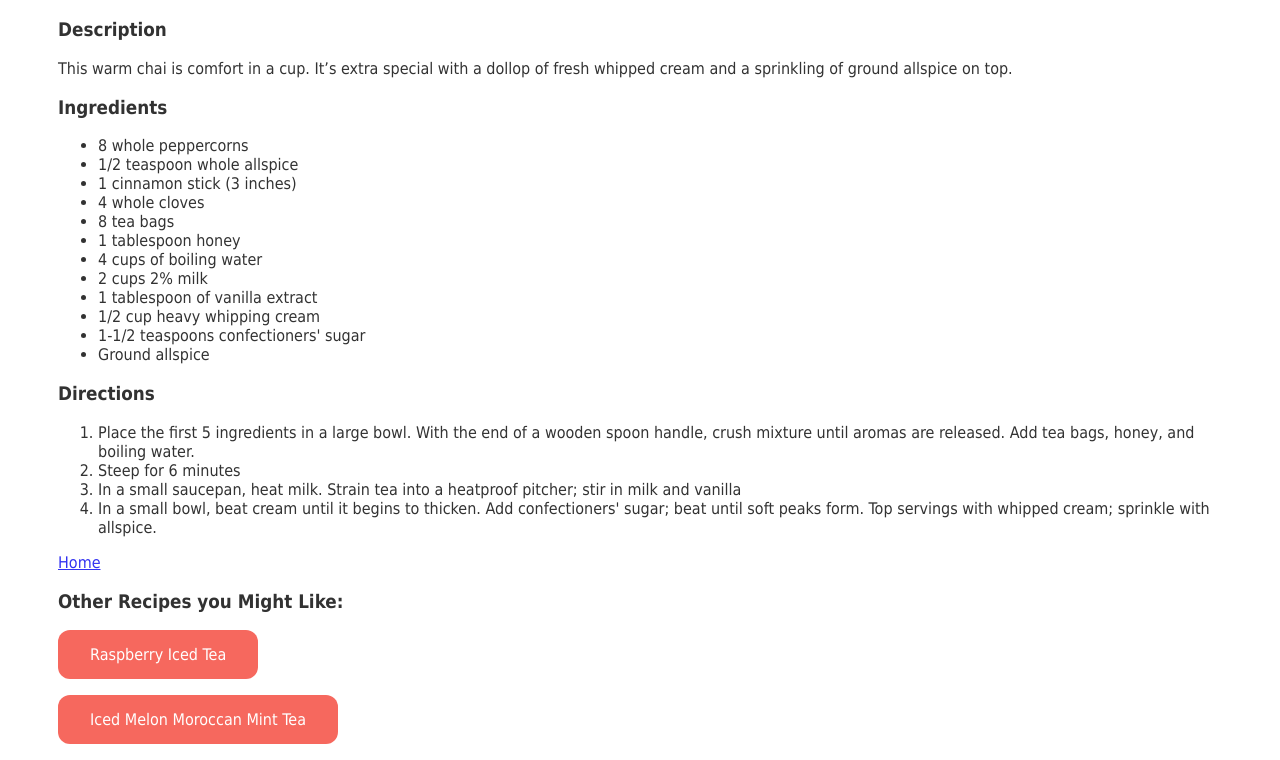
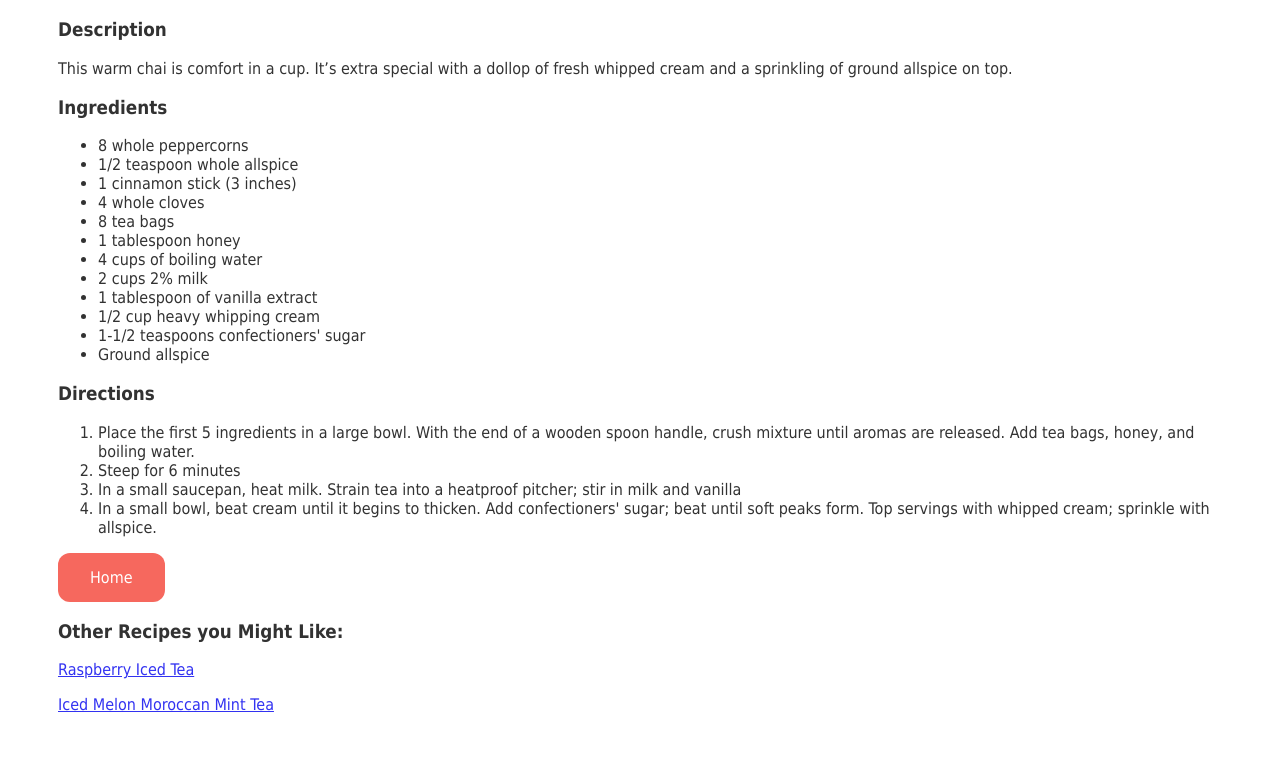
Before and after one commit to n-susanto/odin-recipes, a plain HTML site: page recipes/vanilla-chai.html in a window 1280 px wide. Shown: the part 603-1363 px from the top of the page. After the commit the page ends 1333 px from the top, so only its background shows below. Drawn offline with Linux system fonts and the light colour scheme.

Commit message:
Fixed minor styling issue

```diff
--- a/recipes/vanilla-chai.html
+++ b/recipes/vanilla-chai.html
@@ -38,10 +38,10 @@
             <li>In a small bowl, beat cream until it begins to thicken. Add confectioners' sugar; beat until soft peaks form. Top servings with whipped cream; sprinkle with allspice.</li>
         </ol>
 
-        <p><a href="../index.html">Home</a></p>
+        <p><a href="../index.html" class="fancy">Home</a></p>
         <h3>Other Recipes you Might Like:</h3>
-        <p><a href="raspberry-iced-tea.html" class="fancy">Raspberry Iced Tea</a></p>
-        <p><a href="iced-melon-moroccan-mint-tea.html" class="fancy">Iced Melon Moroccan Mint Tea</a></p>
+        <p><a href="raspberry-iced-tea.html">Raspberry Iced Tea</a></p>
+        <p><a href="iced-melon-moroccan-mint-tea.html">Iced Melon Moroccan Mint Tea</a></p>
     </div>
 </body>
 </html>
```
Also changed, not shown: recipes/iced-melon-moroccan-mint-tea.html (+3 -3 lines).
